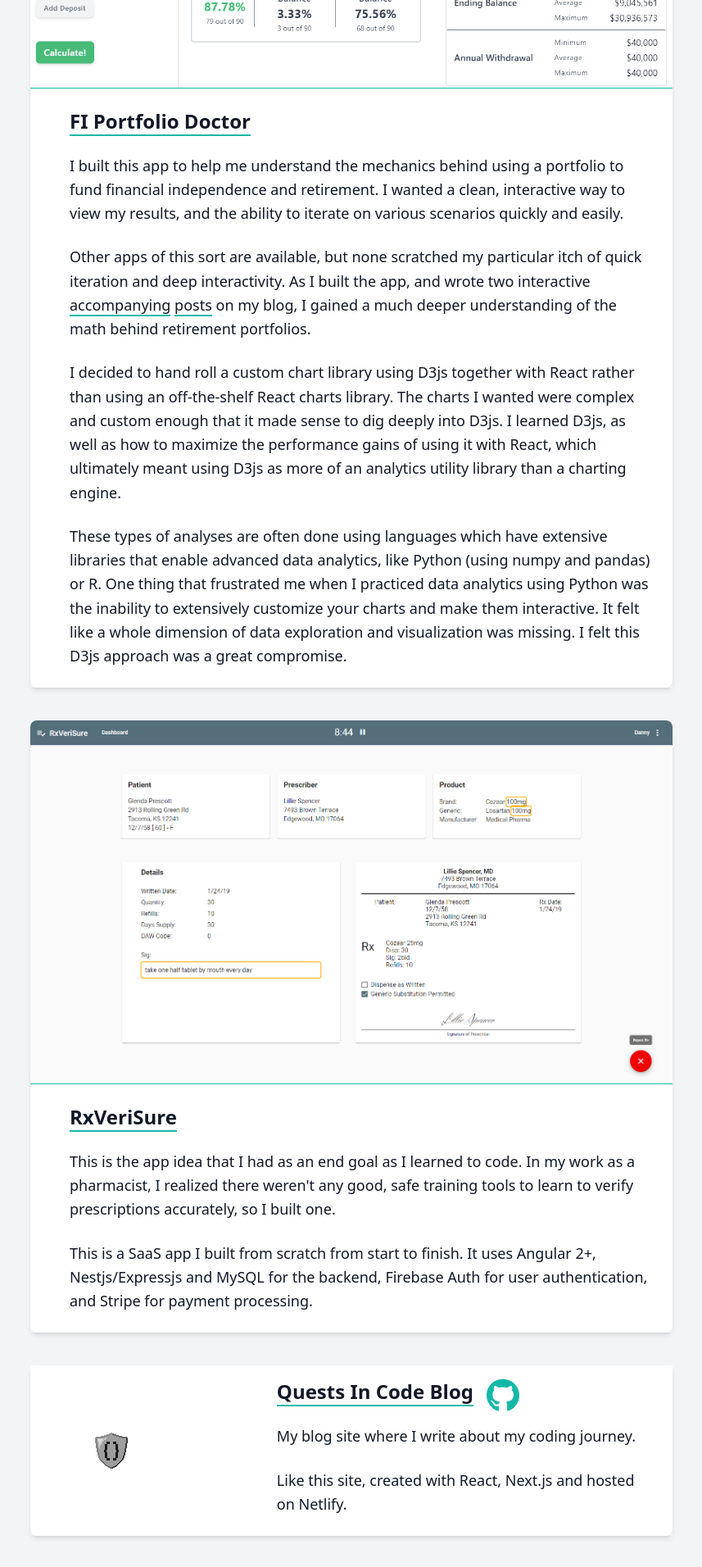
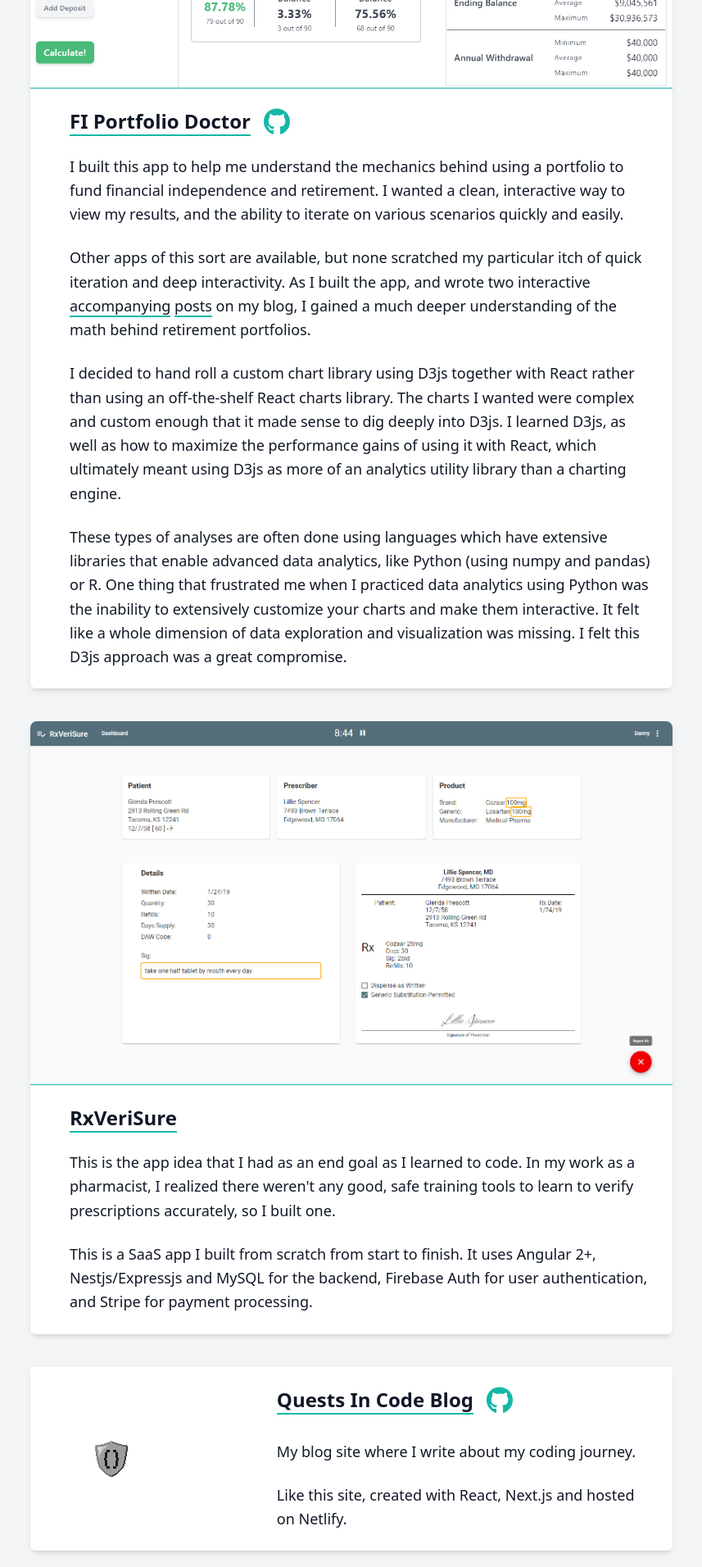
Before and after one commit to dedcode/darts, a Next.js app: page /projects in a window 1280 px wide. Shown: the part 840-2752 px from the top of the page at 82% size, without its empty margins (211-1068 px from the left). Built offline with nearby package versions, Linux system fonts and the light colour scheme.

Commit message:
optional github links in project component

```diff
--- a/src/components/portfolio-project.tsx
+++ b/src/components/portfolio-project.tsx
@@ -2,6 +2,7 @@
 import { ImageMeta } from '../pages/posts';
 import { clsx } from '../utils/util';
 import BlurImage from './blur-image';
+import GithubIcon from './svg/github-icon';
 import TextLink from './text-link';
 
 type Props = {
@@ -10,6 +11,7 @@
   projectUrl: string;
   projectDescription: React.ReactNode;
   className?: string;
+  github?: string;
 };
 
 export function PortfolioProject({
@@ -17,7 +19,8 @@
   projectTitle,
   projectDescription,
   projectUrl,
-  className
+  className,
+  github
 }: Props) {
   return (
     <div className={clsx('bg-white', className)}>
@@ -33,9 +36,21 @@
             </a>
           </div>
           <div className="flex flex-col ml-6 px-6 pt-4">
-            <h2 className="mt-2">
-              <TextLink href={projectUrl}>{projectTitle}</TextLink>
-            </h2>
+            <div className="flex items-center mt-2 mb-6">
+              <h2 className="m-0">
+                <TextLink href={projectUrl}>{projectTitle}</TextLink>
+              </h2>
+              {github && (
+                <a
+                  href="https://github.com/Daynil/quests-in-code"
+                  target="_blank"
+                  rel="noopener"
+                  className="ml-4"
+                >
+                  <GithubIcon className="w-8 text-teal-500 hover:text-teal-300 transition-colors ease-in-out duration-300" />
+                </a>
+              )}
+            </div>
             {projectDescription}
           </div>
         </div>
--- a/src/pages/projects.tsx
+++ b/src/pages/projects.tsx
@@ -20,6 +20,7 @@
             imageMeta={imgMeta['fiportfoliodoc.png']}
             projectTitle="FI Portfolio Doctor"
             projectUrl="https://fiportfoliodoc.com/"
+            github="https://github.com/Daynil/portfolio-doctor"
             projectDescription={
               <>
                 <p>
@@ -101,8 +102,8 @@
                   </div>
                 </div>
                 <div className="flex flex-col ml-6 px-6 pt-4 w-11/12 md:w-2/3">
-                  <div className="flex">
-                    <h2 className="mt-0">
+                  <div className="flex items-center mt-2 mb-8">
+                    <h2 className="m-0">
                       <TextLink href="https://questsincode.com">
                         Quests In Code Blog
                       </TextLink>
@@ -113,7 +114,7 @@
                       rel="noopener"
                       className="ml-4"
                     >
-                      <GithubIcon className="w-10 text-teal-500 hover:text-teal-300 transition-colors ease-in-out duration-300" />
+                      <GithubIcon className="w-8 text-teal-500 hover:text-teal-300 transition-colors ease-in-out duration-300" />
                     </a>
                   </div>
                   <p>My blog site where I write about my coding journey.</p>
```
